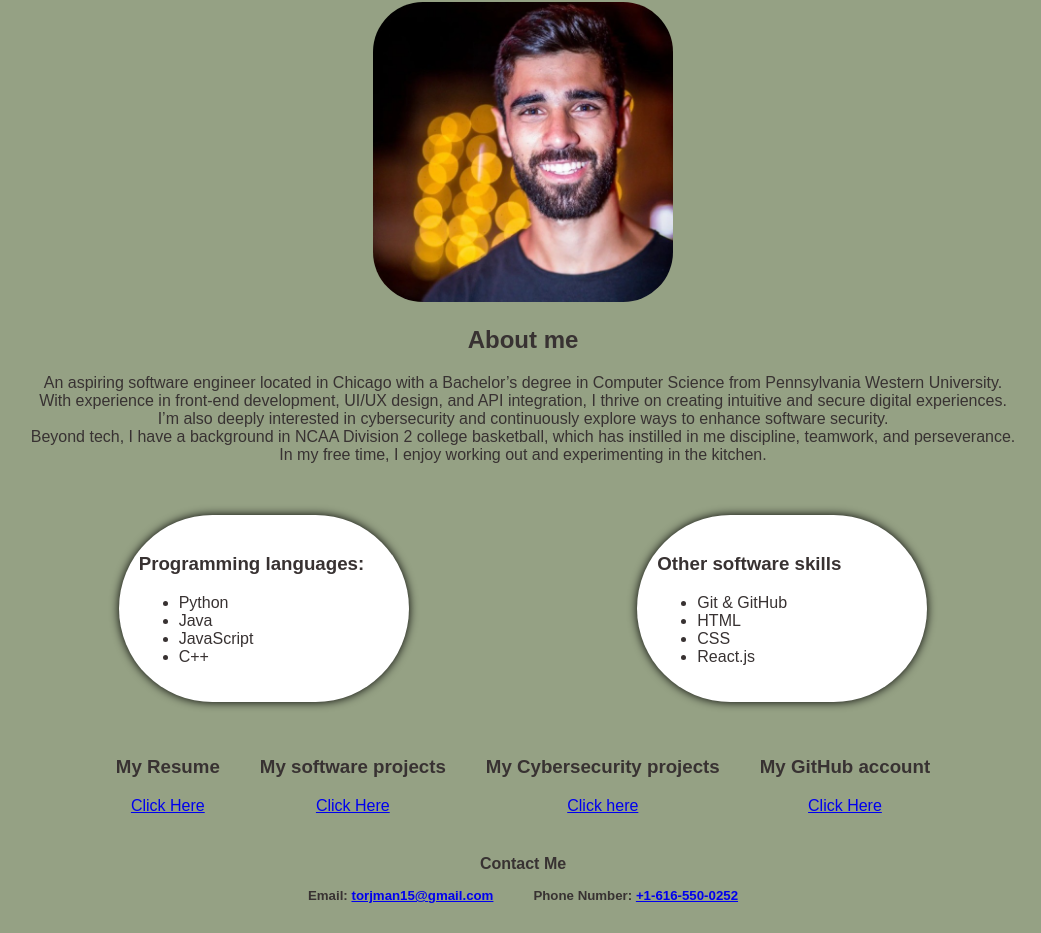
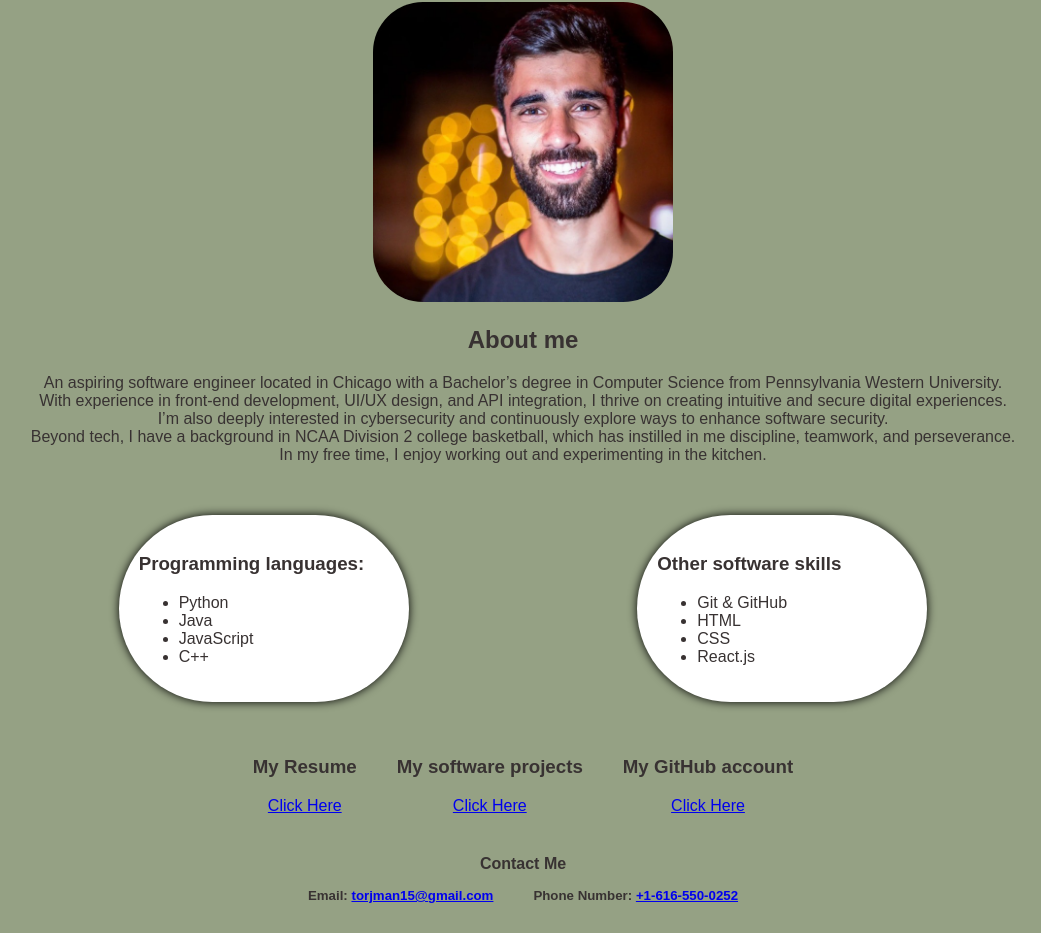
Before and after one commit to AdirTurgeman/My_Website, a plain HTML site: page index.html in a window 1280 px wide. Shown: the part 68-1001 px from the top of the page, without its empty margins (117-1158 px from the left). Drawn offline with Linux system fonts and the light colour scheme.

Commit message:
remove cyber security

```diff
--- a/index.html
+++ b/index.html
@@ -70,12 +70,6 @@
         </div>
 
         <div>
-            <h3>My Cybersecurity projects</h3>
-            <a href = "Cybersecurity.html">Click here</a>
-        </div>
-
-
-        <div>
             <h3>My GitHub account</h3>
             <a href = "https://github.com/AdirTurgeman">Click Here</a>
         </div>
```
